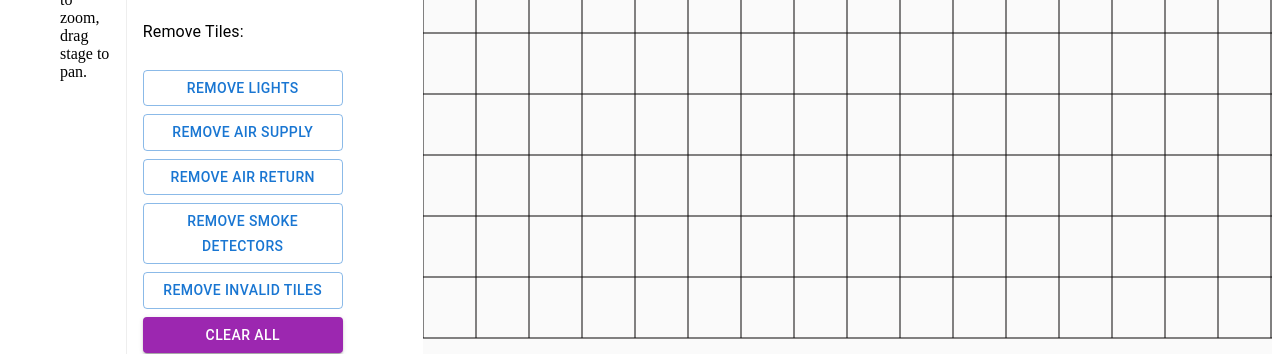
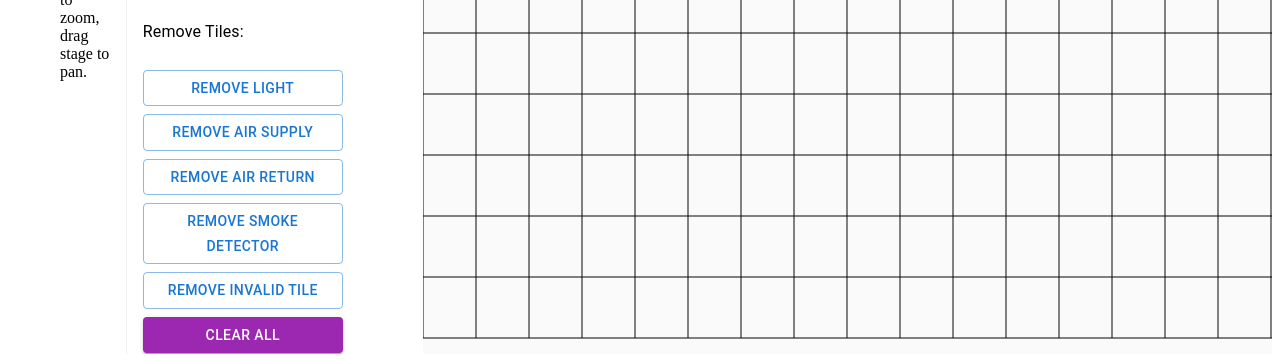
Before and after one commit to MingJae92/cieling-plan-app, a React (Vite) app: page / in a window 1280 px wide. Shown: the part 454-813 px from the top of the page. Built offline with nearby package versions, Linux system fonts and the light colour scheme; the HTML template or start-up script is replaced by a standard one.

Commit message:
Removal feature for each individual tile implemented

```diff
--- a/src/components/CeilingGrid.tsx
+++ b/src/components/CeilingGrid.tsx
@@ -85,11 +85,10 @@ export default function CeilingGrid() {
     return acc;
   }, {});
 
-  // Function to remove all tiles of a type
+  // Remove one tile of a given type (last added tile)
   const removeByType = (type: string) => {
-    components
-      .filter((c) => c.type === type)
-      .forEach((c) => removeComponent(c.id));
+    const tile = [...components].reverse().find((c) => c.type === type);
+    if (tile) removeComponent(tile.id);
   };
 
   return (
@@ -125,7 +124,6 @@ export default function CeilingGrid() {
           Apply Tile Size
         </Button>
 
-        {/* Total tiles & type counts */}
         <Typography variant="body2" sx={{ marginTop: 2 }}>
           Total Tiles: {components.length}
         </Typography>
@@ -133,14 +131,13 @@ export default function CeilingGrid() {
           Lights: {typeCounts.light || 0} | Air Supply: {typeCounts.air_supply || 0} | Air Return: {typeCounts.air_return || 0} | Smoke Detectors: {typeCounts.smoke_detector || 0} | Invalid: {typeCounts.invalid || 0}
         </Typography>
 
-        {/* Remove buttons */}
         <Typography variant="subtitle1">Remove Tiles:</Typography>
         <Box sx={{ display: "flex", flexDirection: "column", gap: 1, mt: 1 }}>
-          <Button variant="outlined" onClick={() => removeByType("light")}>Remove Lights</Button>
+          <Button variant="outlined" onClick={() => removeByType("light")}>Remove Light</Button>
           <Button variant="outlined" onClick={() => removeByType("air_supply")}>Remove Air Supply</Button>
           <Button variant="outlined" onClick={() => removeByType("air_return")}>Remove Air Return</Button>
-          <Button variant="outlined" onClick={() => removeByType("smoke_detector")}>Remove Smoke Detectors</Button>
-          <Button variant="outlined" onClick={() => removeByType("invalid")}>Remove Invalid Tiles</Button>
+          <Button variant="outlined" onClick={() => removeByType("smoke_detector")}>Remove Smoke Detector</Button>
+          <Button variant="outlined" onClick={() => removeByType("invalid")}>Remove Invalid Tile</Button>
           <Button variant="contained" color="secondary" onClick={clear}>Clear All</Button>
         </Box>
       </Box>
```
